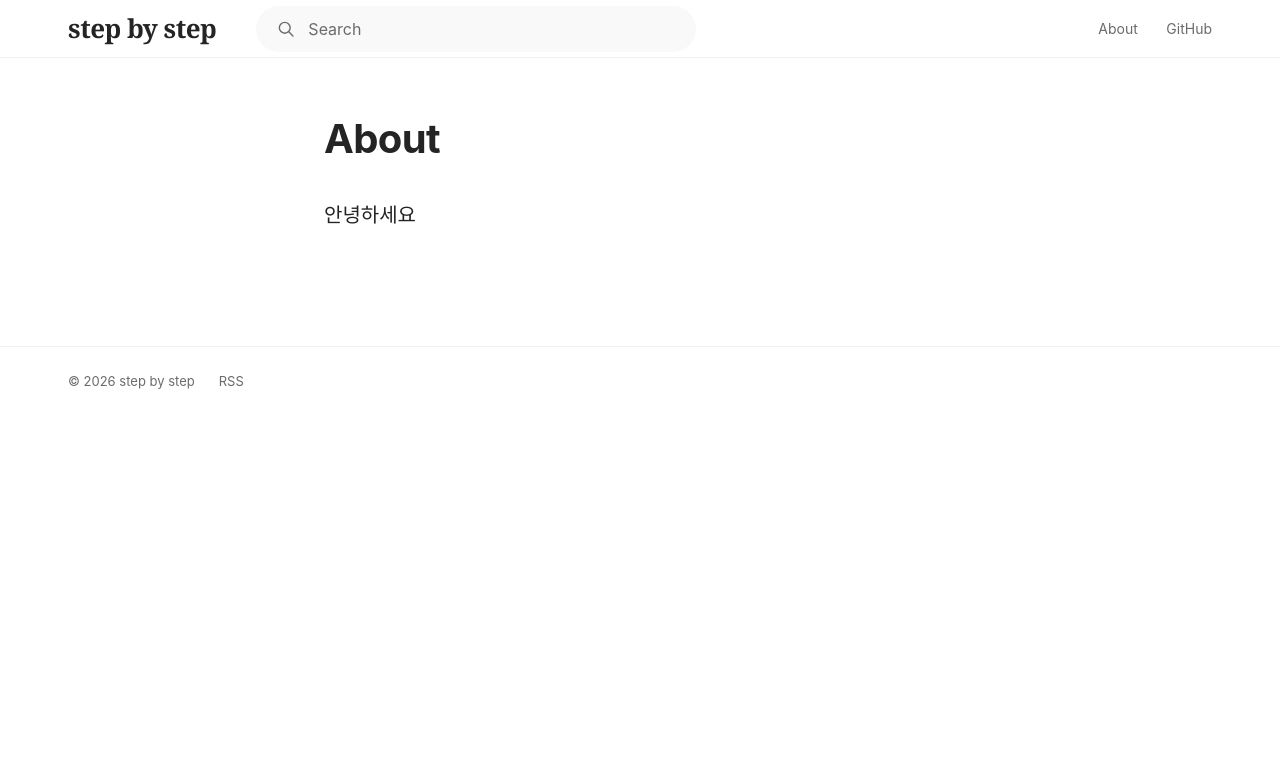
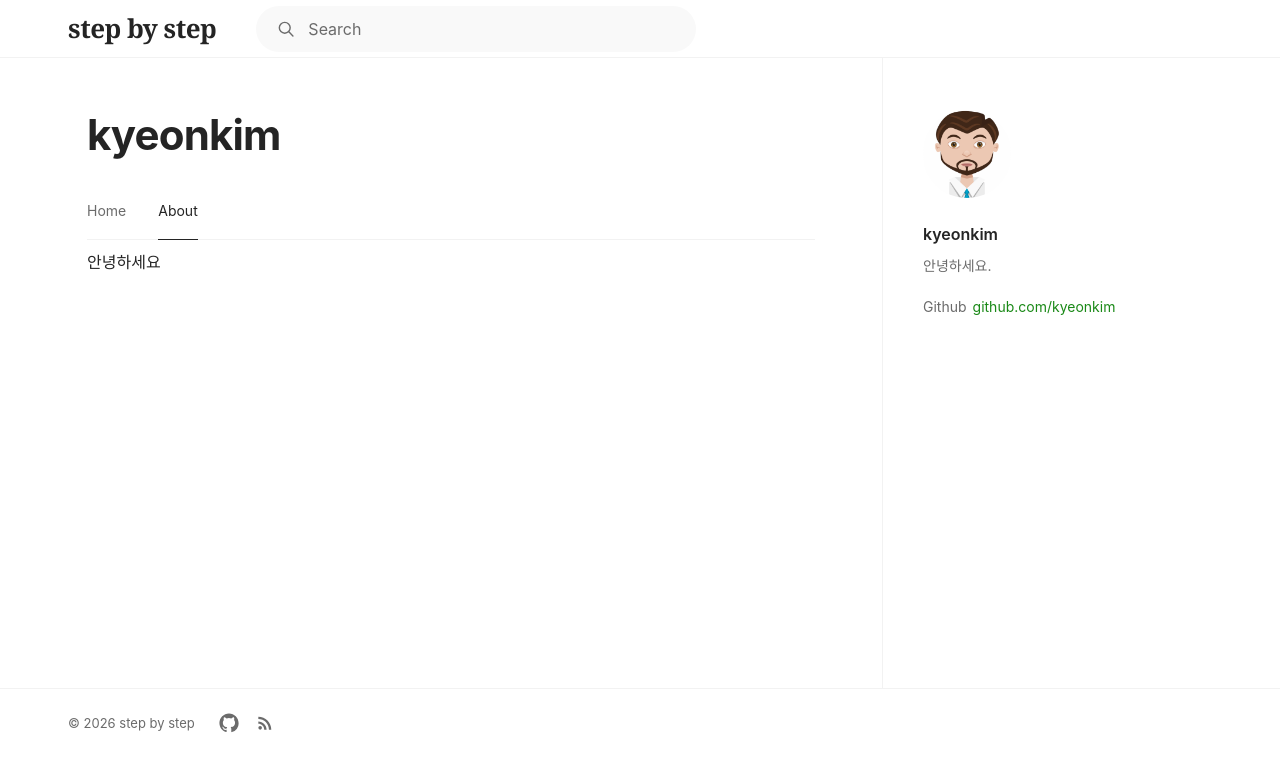
Before and after one commit to kyeonkim/kyeonkim.github.io, a Jekyll site: the page built from _pages/about.md, in a window 1280 px wide. Shown: the top 771 px of the page. Built offline with Jekyll 4.4.1, drawn with Linux system fonts in a browser that asks for light colours.

Commit message:
feat(layout): render About in profile frame and move links to footer icons
About을 홈과 같은 프로필 프레임(탭 전환 느낌)으로 변경, 헤더의 About·GitHub 제거,
푸터에 GitHub·RSS 아이콘 추가.

```diff
--- a/_layouts/default.html
+++ b/_layouts/default.html
@@ -27,10 +27,6 @@
         <div class="search-results" id="search-results" hidden></div>
       </div>
     </div>
-    <nav class="site-nav">
-      <a href="{{ site.baseurl }}/about">About</a>
-      <a href="https://github.com/kyeonkim" target="_blank" rel="noopener">GitHub</a>
-    </nav>
   </div>
 </header>
 
@@ -41,7 +37,14 @@
 <footer class="site-footer">
   <div class="site-footer-inner">
     <span>&copy; {{ site.time | date: "%Y" }} {{ site.name }}</span>
-    <a href="{{ site.baseurl }}/feed.xml">RSS</a>
+    <div class="site-footer-icons">
+      <a href="https://github.com/kyeonkim" target="_blank" rel="noopener" aria-label="GitHub" title="GitHub">
+        <svg width="20" height="20" viewBox="0 0 24 24" fill="currentColor" aria-hidden="true"><path d="M12 .5C5.65.5.5 5.65.5 12c0 5.08 3.29 9.39 7.86 10.91.58.11.79-.25.79-.56 0-.27-.01-1.17-.02-2.12-3.2.7-3.88-1.36-3.88-1.36-.52-1.33-1.28-1.68-1.28-1.68-1.04-.71.08-.7.08-.7 1.15.08 1.76 1.18 1.76 1.18 1.03 1.76 2.69 1.25 3.35.96.1-.75.4-1.25.72-1.54-2.55-.29-5.24-1.28-5.24-5.68 0-1.26.45-2.28 1.18-3.09-.12-.29-.51-1.46.11-3.05 0 0 .96-.31 3.15 1.18a10.9 10.9 0 0 1 5.74 0c2.19-1.49 3.15-1.18 3.15-1.18.62 1.59.23 2.76.11 3.05.74.81 1.18 1.83 1.18 3.09 0 4.41-2.69 5.38-5.26 5.66.41.36.78 1.06.78 2.14 0 1.54-.02 2.79-.02 3.17 0 .31.21.68.8.56A10.52 10.52 0 0 0 23.5 12C23.5 5.65 18.35.5 12 .5z"/></svg>
+      </a>
+      <a href="{{ site.baseurl }}/feed.xml" aria-label="RSS" title="RSS">
+        <svg width="20" height="20" viewBox="0 0 24 24" fill="currentColor" aria-hidden="true"><path d="M4 4.44v2.83c7.03 0 12.73 5.7 12.73 12.73h2.83c0-8.59-6.97-15.56-15.56-15.56zm0 5.66v2.83c3.9 0 7.07 3.17 7.07 7.07h2.83c0-5.47-4.43-9.9-9.9-9.9zM6.18 15.64a2.18 2.18 0 1 0 0 4.36 2.18 2.18 0 0 0 0-4.36z"/></svg>
+      </a>
+    </div>
   </div>
 </footer>
 
--- /dev/null
+++ b/_layouts/profile.html
@@ -0,0 +1,30 @@
+---
+layout: default
+---
+{% assign author = site.authors.kyeonkim %}
+<div class="profile-wrap">
+
+  <div class="profile-main">
+    <h1 class="profile-name">{{ author.name }}</h1>
+
+    <nav class="profile-tabs">
+      <a href="{{ site.baseurl }}/" class="{% if page.layout == 'home' %}active{% endif %}">Home</a>
+      <a href="{{ site.baseurl }}/about" class="{% if page.url == '/about' %}active{% endif %}">About</a>
+    </nav>
+
+    <div class="profile-page-content">
+      {{ content }}
+    </div>
+  </div>
+
+  <aside class="profile-sidebar">
+    <img class="sidebar-avatar" src="{{ site.baseurl }}/{{ author.avatar }}" alt="{{ author.display_name }}">
+    <div class="sidebar-name">{{ author.display_name }}</div>
+    <p class="sidebar-bio">{{ author.description }}</p>
+    <div class="sidebar-link-row">
+      <span class="sidebar-link-label">Github</span>
+      <a class="sidebar-link" href="{{ author.web }}" target="_blank" rel="noopener">{{ author.web | remove: "https://" }}</a>
+    </div>
+  </aside>
+
+</div>
--- a/assets/css/style.css
+++ b/assets/css/style.css
@@ -725,3 +725,14 @@ img { max-width: 100%; height: auto; }
   color: #24292f;
   font-weight: bold;
 }
+
+/* About 등 프로필 프레임 안의 일반 페이지 */
+.profile-page-content {
+  font-size: 16px;
+  line-height: 1.8;
+  color: var(--text, #242424);
+}
+
+.site-footer-icons { display: flex; align-items: center; gap: 16px; }
+.site-footer-icons a { color: var(--text-secondary, #6B6B6B); display: inline-flex; }
+.site-footer-icons a:hover { color: var(--text, #242424); }
```
Also changed, not shown: _pages/about.md (+1 -1 lines).
